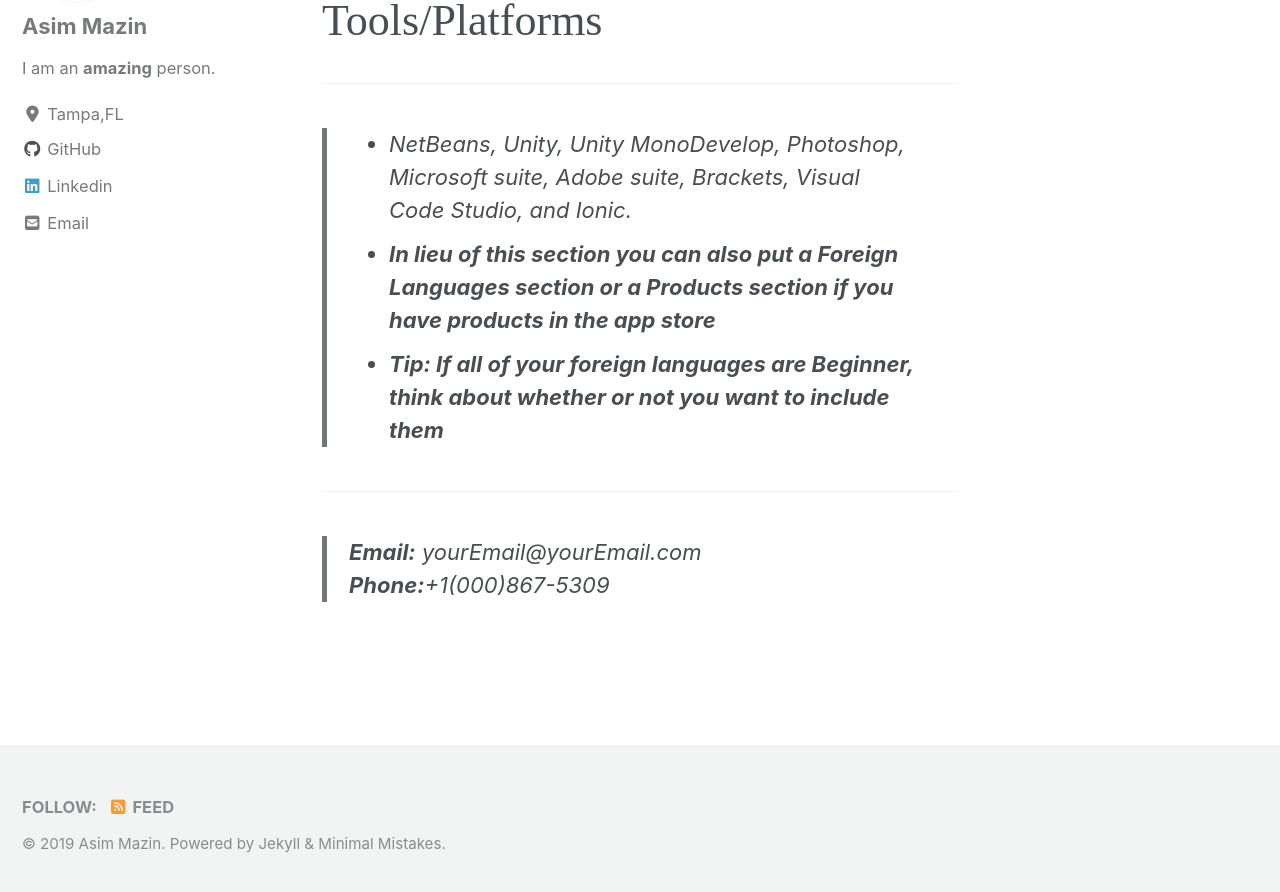
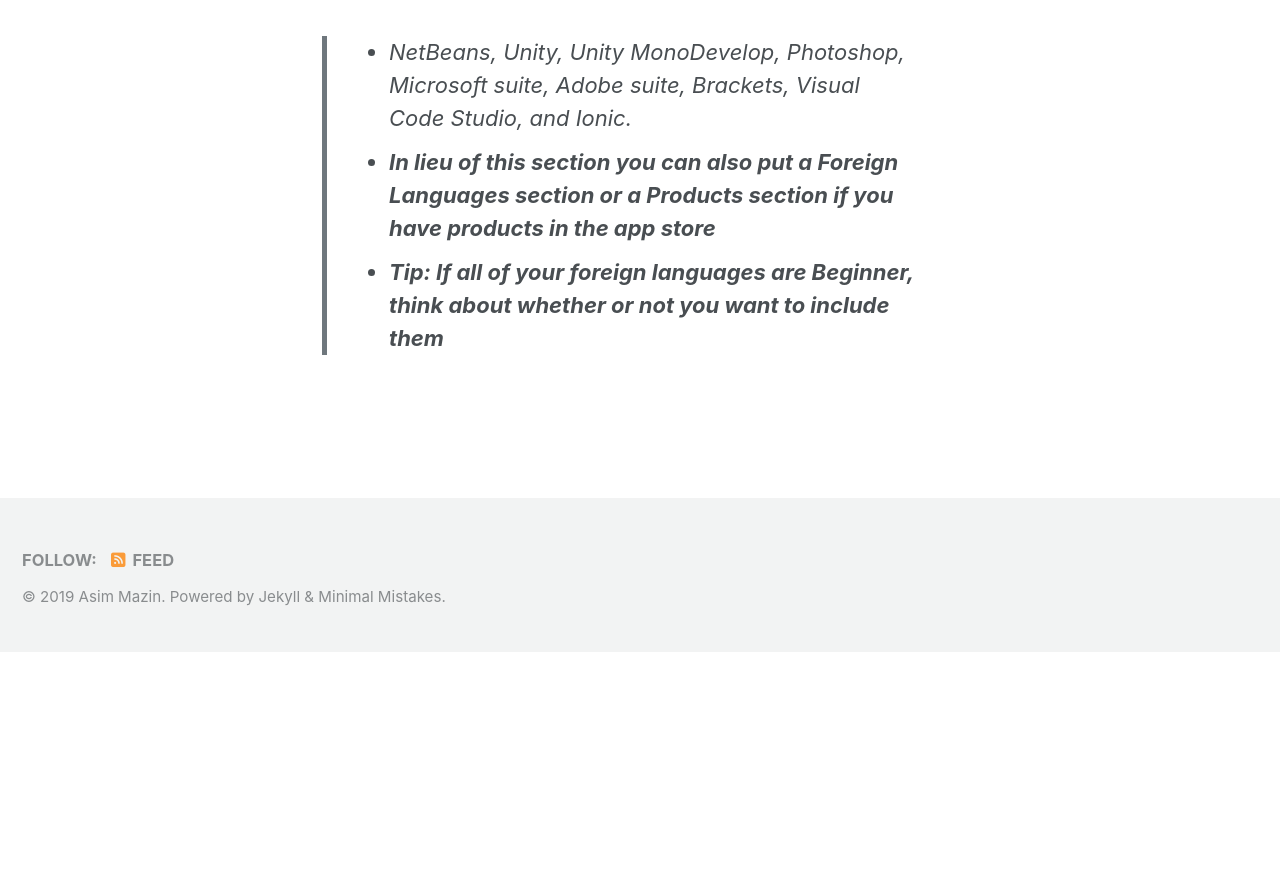
Before and after one commit to AsimMazin/Asimmazin.github.io, a Jekyll site: the page built from _pages/Resume.md, in a window 1280 px wide and 900 px high, scrolled down 3134 px. Shown: the top 892 px of the window. Built offline with Jekyll 4.4.1, drawn with Linux system fonts in a browser that asks for light colours; cached includes are drawn as plain includes; nearby versions of some CDN libraries; after the commit the page ends 3786 px from its top, so only the background shows below that.

Commit message:
New Modification

```diff
--- a/_pages/Resume.md
+++ b/_pages/Resume.md
@@ -5,7 +5,7 @@
 
 
 <span style="font-family:Didot; font-size:2em;">Objective</span>
-> Place your objective here! We can talk about our goals in software development or even how you aspire to be a race car driver. Just make it pertinent to the position your applying for in a debonaire way. Like, 'Oh I happen to be looking for a position where I can utilize my management experience and love for ice cream and you just happen to be Dairy Queen'.
+Place your objective here! We can talk about our goals in software development or even how you aspire to be a race car driver. Just make it pertinent to the position your applying for in a debonaire way. Like, 'Oh I happen to be looking for a position where I can utilize my management experience and love for ice cream and you just happen to be Dairy Queen'.
 
 
 
@@ -65,8 +65,3 @@
  Adobe suite, Brackets, Visual Code Studio, and Ionic.
  > * **In lieu of this section you can also put a Foreign Languages section or a Products section if you have products in the app store**
  > * **Tip: If all of your foreign languages are Beginner, think about whether or not you want to include them**
-
-
-- - - -
-> **Email:** yourEmail@yourEmail.com
-> **Phone:**+1(000)867-5309
```
